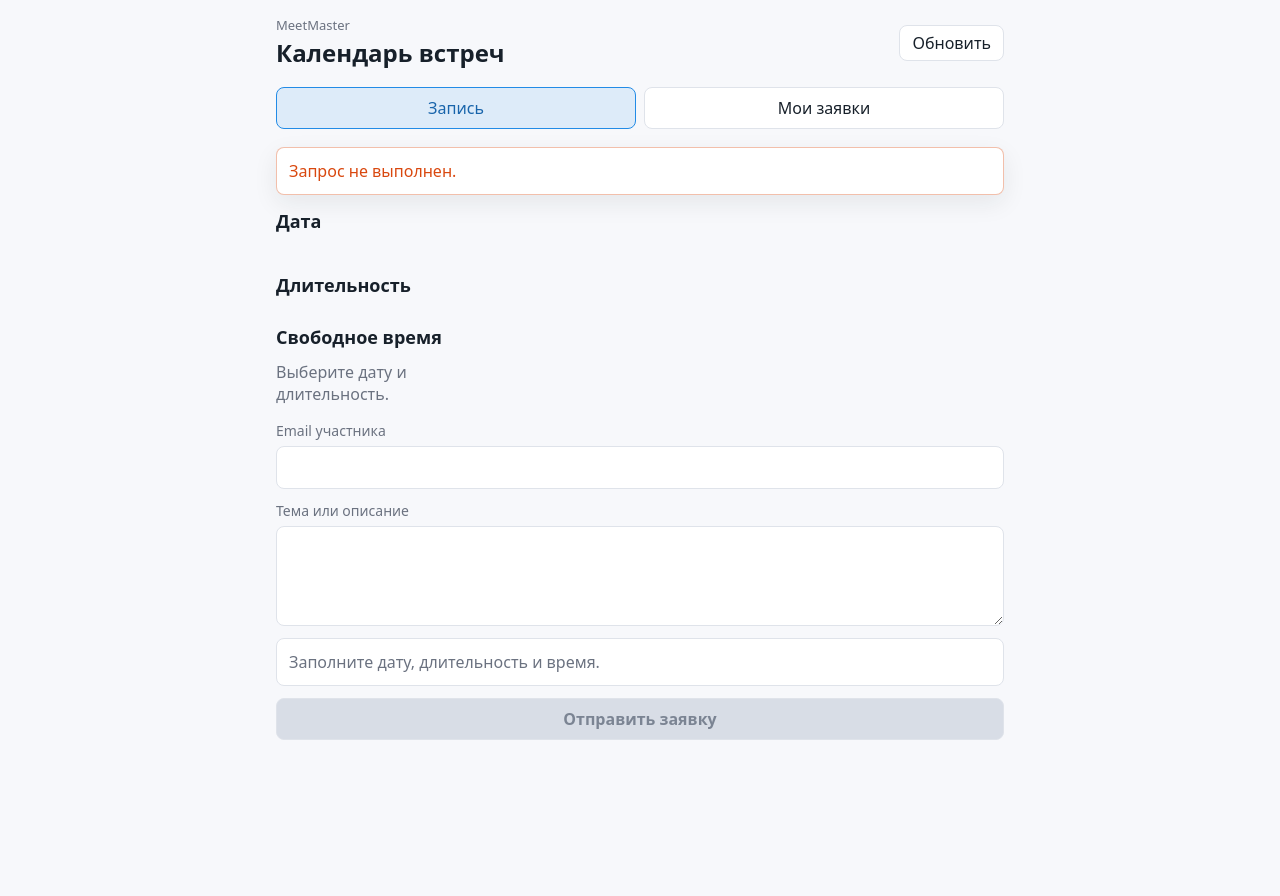
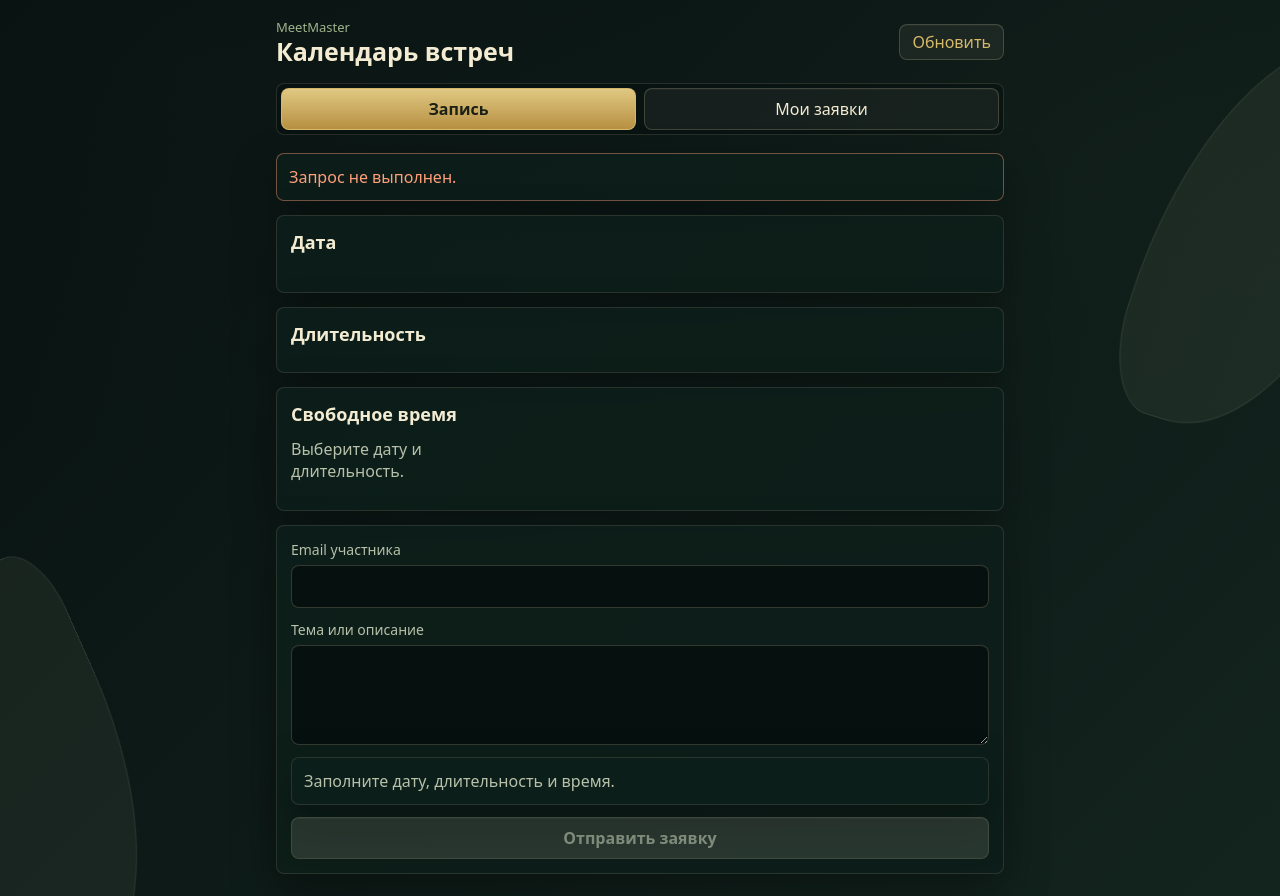
Before and after one commit to swet757-cpu/meetmaster, a PHP site: page / in a window 1280 px wide. Before the commit the page ends 740 px from the top, so only its background shows below. Run offline with PHP 8.4, Linux system fonts and the light colour scheme; some libraries are stand-ins or nearby versions.

Commit message:
Refresh mini app booking design

```diff
--- a/mini_app/frontend/index.html
+++ b/mini_app/frontend/index.html
@@ -4,7 +4,7 @@
     <meta charset="utf-8" />
     <meta name="viewport" content="width=device-width, initial-scale=1" />
     <title>MeetMaster</title>
-    <link rel="stylesheet" href="/static/styles.css?v=20260514-2202" />
+    <link rel="stylesheet" href="/static/styles.css?v=20260514-2240" />
     <script src="https://telegram.org/js/telegram-web-app.js"></script>
   </head>
   <body>
@@ -39,6 +39,7 @@
         <div class="step">
           <h2>Свободное время</h2>
           <div id="slots" class="slot-grid muted-text">Выберите дату и длительность.</div>
+          <div id="slotControls" class="date-controls"></div>
         </div>
 
         <form id="bookingForm" class="form">
@@ -67,6 +68,6 @@
       </section>
     </main>
 
-    <script src="/static/app.js?v=20260514-2202"></script>
+    <script src="/static/app.js?v=20260514-2240"></script>
   </body>
 </html>
--- a/mini_app/frontend/styles.css
+++ b/mini_app/frontend/styles.css
@@ -1,15 +1,18 @@
 :root {
-  color-scheme: light;
-  --bg: #f7f8fb;
-  --surface: #ffffff;
-  --text: #17202a;
-  --muted: #6b7280;
-  --line: #dfe3ea;
-  --accent: #228be6;
-  --accent-dark: #1864ab;
-  --success: #2f9e44;
-  --danger: #d9480f;
-  --shadow: 0 8px 24px rgba(23, 32, 42, 0.08);
+  color-scheme: dark;
+  --bg: #081211;
+  --surface: rgba(14, 31, 27, 0.92);
+  --surface-soft: rgba(20, 43, 37, 0.78);
+  --surface-strong: rgba(232, 217, 174, 0.12);
+  --text: #f4ecd2;
+  --muted: #b7c1aa;
+  --line: rgba(232, 217, 174, 0.2);
+  --accent: #d7b96a;
+  --accent-dark: #6e5421;
+  --leaf: #9fb38d;
+  --success: #98d99a;
+  --danger: #ff9f7a;
+  --shadow: 0 18px 44px rgba(0, 0, 0, 0.34);
 }
 
 * {
@@ -17,9 +20,14 @@
 }
 
 body {
+  min-height: 100vh;
   margin: 0;
-  background: var(--tg-theme-bg-color, var(--bg));
-  color: var(--tg-theme-text-color, var(--text));
+  background:
+    linear-gradient(135deg, rgba(8, 18, 17, 0.94), rgba(20, 37, 31, 0.92)),
+    radial-gradient(ellipse at 15% 8%, rgba(164, 180, 133, 0.22), transparent 32%),
+    radial-gradient(ellipse at 88% 18%, rgba(215, 185, 106, 0.15), transparent 28%),
+    var(--bg);
+  color: var(--text);
   font-family:
     system-ui,
     -apple-system,
@@ -28,16 +36,45 @@ body {
     sans-serif;
 }
 
+body::before,
+body::after {
+  position: fixed;
+  z-index: -1;
+  width: 210px;
+  height: 420px;
+  border: 1px solid rgba(183, 193, 170, 0.12);
+  border-radius: 80% 18% 70% 24%;
+  background: rgba(159, 179, 141, 0.08);
+  content: "";
+  pointer-events: none;
+}
+
+body::before {
+  top: 18px;
+  right: -88px;
+  transform: rotate(17deg);
+}
+
+body::after {
+  bottom: -190px;
+  left: -80px;
+  transform: rotate(-24deg);
+}
+
 button,
 input,
 textarea {
   font: inherit;
 }
 
+button {
+  cursor: pointer;
+}
+
 .app {
   width: min(100%, 760px);
   margin: 0 auto;
-  padding: 16px;
+  padding: 18px 16px 22px;
 }
 
 .topbar,
@@ -50,7 +87,7 @@ textarea {
 
 .eyebrow {
   margin: 0 0 2px;
-  color: var(--muted);
+  color: var(--leaf);
   font-size: 13px;
 }
 
@@ -61,10 +98,13 @@ h2 {
 }
 
 h1 {
-  font-size: 24px;
+  color: var(--text);
+  font-size: 25px;
+  line-height: 1.08;
 }
 
 h2 {
+  color: var(--text);
   font-size: 18px;
 }
 
@@ -73,6 +113,10 @@ h2 {
   grid-template-columns: 1fr 1fr;
   gap: 8px;
   margin: 18px 0;
+  padding: 4px;
+  border: 1px solid rgba(232, 217, 174, 0.14);
+  border-radius: 8px;
+  background: rgba(6, 15, 14, 0.45);
 }
 
 .tab,
@@ -81,29 +125,55 @@ h2 {
 .chip,
 .slot-button,
 .date-nav-button {
+  min-height: 42px;
   border: 1px solid var(--line);
   border-radius: 8px;
-  background: var(--surface);
+  background: rgba(244, 236, 210, 0.06);
   color: var(--text);
-  min-height: 42px;
+  box-shadow: inset 0 1px 0 rgba(255, 255, 255, 0.04);
+  transition:
+    border-color 160ms ease,
+    background 160ms ease,
+    color 160ms ease,
+    transform 160ms ease;
+}
+
+.tab:hover,
+.ghost-button:hover,
+.chip:hover,
+.slot-button:hover,
+.date-nav-button:hover {
+  border-color: rgba(215, 185, 106, 0.55);
+  background: rgba(244, 236, 210, 0.1);
+}
+
+.tab:active,
+.ghost-button:active,
+.chip:active,
+.slot-button:active,
+.date-nav-button:active,
+.primary-button:active {
+  transform: translateY(1px);
 }
 
 .tab.active,
 .chip.active,
 .slot-button.active {
-  border-color: var(--accent);
-  background: rgba(34, 139, 230, 0.12);
-  color: var(--accent-dark);
+  border-color: rgba(215, 185, 106, 0.9);
+  background: linear-gradient(180deg, rgba(236, 211, 137, 0.95), rgba(192, 151, 69, 0.95));
+  color: #1b2117;
+  font-weight: 680;
 }
 
 .ghost-button {
+  min-height: 36px;
   padding: 0 12px;
-  min-height: 36px;
+  color: var(--accent);
 }
 
 .view {
   display: grid;
-  gap: 16px;
+  gap: 14px;
 }
 
 .hidden {
@@ -117,24 +187,46 @@ h2 {
   gap: 12px;
 }
 
-.date-grid {
+.step,
+.form,
+.request-card,
+.summary,
+.status {
+  border: 1px solid rgba(232, 217, 174, 0.13);
+  border-radius: 8px;
+  background: var(--surface);
+  box-shadow: var(--shadow);
+}
+
+.step,
+.form {
+  padding: 14px;
+}
+
+.date-grid,
+.date-controls,
+.segmented,
+.slot-grid {
   display: grid;
-  grid-template-columns: repeat(2, minmax(0, 1fr));
-  grid-auto-rows: 42px;
   gap: 8px;
 }
 
+.date-grid {
+  grid-template-columns: repeat(2, minmax(0, 1fr));
+  grid-auto-rows: 42px;
+}
+
 .date-controls {
-  display: grid;
   grid-template-columns: repeat(2, minmax(0, 1fr));
-  gap: 8px;
 }
 
 .segmented,
 .slot-grid {
-  display: grid;
   grid-template-columns: repeat(3, minmax(0, 1fr));
-  gap: 8px;
+}
+
+.slot-grid {
+  grid-auto-rows: 46px;
 }
 
 .chip,
@@ -161,64 +268,68 @@ textarea {
   width: 100%;
   border: 1px solid var(--line);
   border-radius: 8px;
-  background: var(--surface);
+  outline: none;
+  background: rgba(5, 13, 12, 0.68);
   color: var(--text);
   padding: 11px 12px;
-  outline: none;
 }
 
 input:focus,
 textarea:focus {
   border-color: var(--accent);
+  box-shadow: 0 0 0 3px rgba(215, 185, 106, 0.14);
 }
 
 .summary,
 .status,
 .request-card {
-  border: 1px solid var(--line);
-  border-radius: 8px;
-  background: var(--surface);
   padding: 12px;
 }
 
 .status {
   margin-bottom: 14px;
-  box-shadow: var(--shadow);
 }
 
 .status.error {
-  border-color: rgba(217, 72, 15, 0.35);
+  border-color: rgba(255, 159, 122, 0.42);
   color: var(--danger);
 }
 
 .status.success {
-  border-color: rgba(47, 158, 68, 0.35);
+  border-color: rgba(152, 217, 154, 0.42);
   color: var(--success);
 }
 
 .primary-button {
-  border-color: var(--accent);
-  background: var(--accent);
-  color: #ffffff;
-  font-weight: 650;
+  border-color: rgba(215, 185, 106, 0.9);
+  background: linear-gradient(180deg, #e4c878, #b58436);
+  color: #172013;
+  font-weight: 760;
 }
 
 .primary-button:disabled {
-  border-color: var(--line);
-  background: #d8dde6;
-  color: #7b8493;
+  cursor: default;
+  border-color: rgba(232, 217, 174, 0.12);
+  background: rgba(244, 236, 210, 0.12);
+  color: rgba(183, 193, 170, 0.62);
 }
 
 .muted-text {
   color: var(--muted);
 }
 
+.request-list {
+  gap: 10px;
+}
+
 .request-card {
   display: grid;
   gap: 6px;
+  background: var(--surface-soft);
 }
 
 .request-card strong {
+  color: var(--text);
   font-size: 16px;
 }
 
```
Also changed, not shown: other parts of mini_app/frontend/styles.css (+31 -4 lines), mini_app/frontend/app.js (+40 -1 lines).
